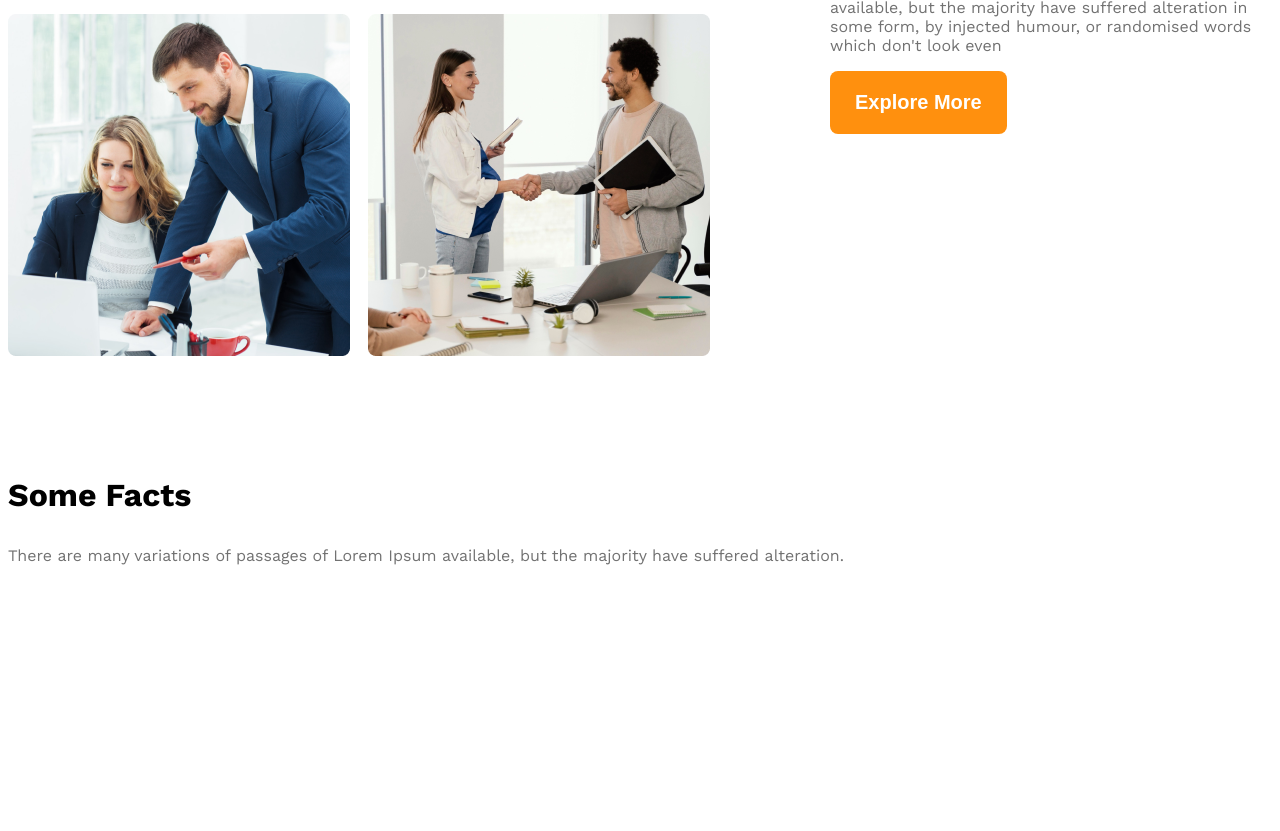
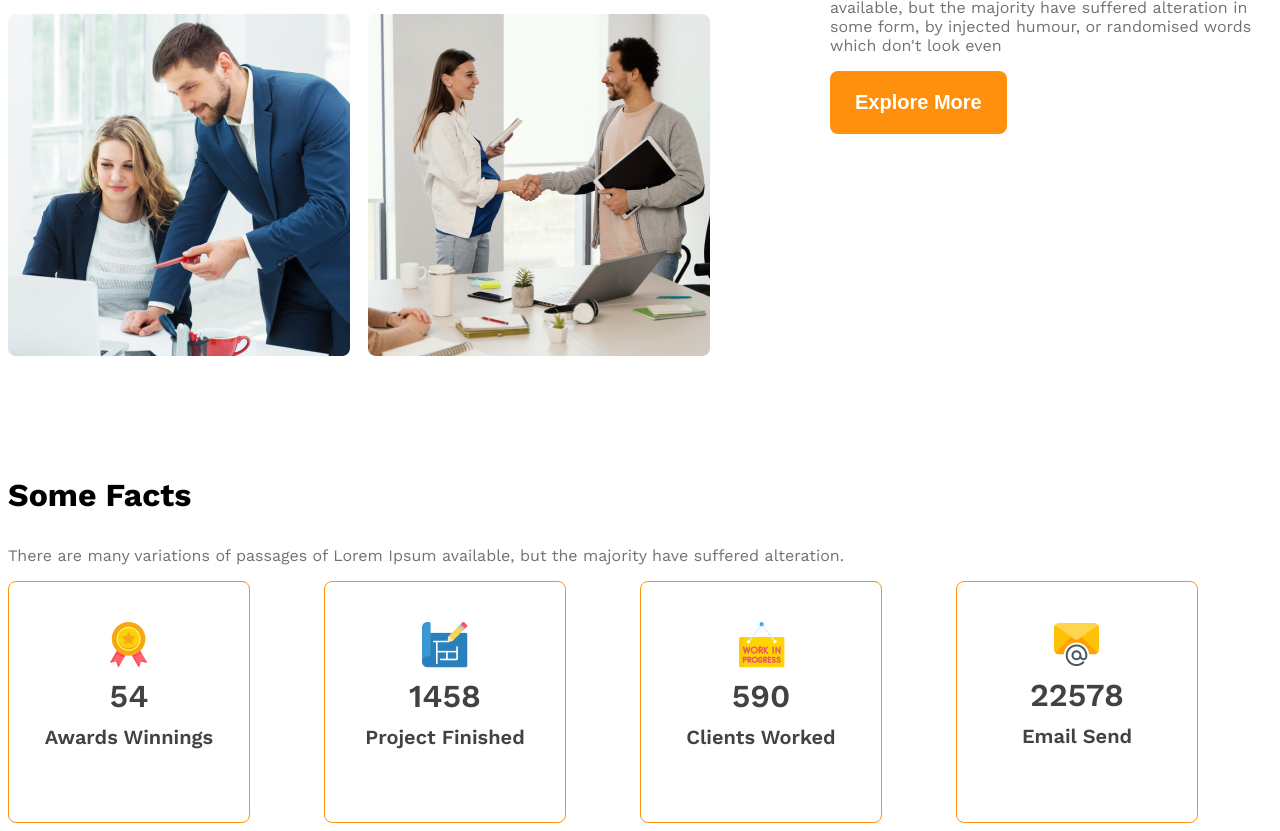
Before and after one commit to KAUSAR-BD/welcome-back-repo, a plain HTML site: page index.html in a window 1280 px wide. Shown: the part 1599-2430 px from the top of the page. Before the commit the page ends 2345 px from the top, so only its background shows below. Drawn offline with nearby package versions, Linux system fonts and the light colour scheme.

Commit message:
added some css in fact section

```diff
--- a/index.html
+++ b/index.html
@@ -69,29 +69,52 @@
           There are many variations of passages of Lorem Ipsum available, but
           the majority have suffered alteration.
         </p>
-        <div class="facts-container">
-          <!-- .facts*4>img.fact-icon+h4.fact-number+h5.fact-name -->
-           <div class="facts">
-            <img class="fact-icon" src="" alt="">
-            <h4 class="fact-number"></h4>
-            <h5 class="fact-name"></h5>
-           </div>
-           <div class="facts">
-            <img class="fact-icon" src="" alt="">
-            <h4 class="fact-number"></h4>
-            <h5 class="fact-name"></h5>
-           </div>
-           <div class="facts">
-            <img class="fact-icon" src="" alt="">
-            <h4 class="fact-number"></h4>
-            <h5 class="fact-name"></h5>
-           </div>
-           <div class="facts">
-            <img class="fact-icon" src="" alt="">
-            <h4 class="fact-number"></h4>
-            <h5 class="fact-name"></h5>
-           </div>
-
+        <div class="facts-container text-gray">
+          <!-- .fact-card*4>img.fact-icon+h4.fact-number+h5.fact-name -->
+          <div class="fact-card display-flex">
+            <div>
+              <img
+                src="images/icons/ribon.png"
+                alt="Number of Awards Winings"
+                class="fact-icon"
+              />
+              <h4 class="fact-number">54</h4>
+              <h5 class="fact-name">Awards Winnings</h5>
+            </div>
+          </div>
+          <div class="fact-card display-flex">
+            <div>
+              <img
+                src="images/icons/projects.png"
+                alt="Total Finished Project"
+                class="fact-icon"
+              />
+              <h4 class="fact-number">1458</h4>
+              <h5 class="fact-name">Project Finished</h5>
+            </div>
+          </div>
+          <div class="fact-card display-flex">
+            <div>
+              <img
+                src="images/icons/customers.png"
+                alt="Total Customer Number"
+                class="fact-icon"
+              />
+              <h4 class="fact-number">590</h4>
+              <h5 class="fact-name">Clients Worked</h5>
+            </div>
+          </div>
+          <div class="fact-card display-flex">
+            <div>
+              <img
+                src="images/icons/email.png"
+                alt="Number of Email Sender"
+                class="fact-icon"
+              />
+              <h4 class="fact-number">22578</h4>
+              <h5 class="fact-name">Email Send</h5>
+            </div>
+          </div>
         </div>
       </section>
     </main>
--- a/styles/architect.css
+++ b/styles/architect.css
@@ -13,12 +13,14 @@
   display: flex;
 }
 
-.text-primary{
+.text-primary {
   color: #ff900e;
 }
+/* dark2 */
 .text-gray {
   color: #424242;
 }
+/* dark3 */
 .text-light-gray {
   color: #727272;
 }
@@ -42,11 +44,11 @@ main {
   margin: 0 auto;
 }
 
-main > section{
+main > section {
   margin-top: 120px;
 }
 
-.section-title{
+.section-title {
   font-size: 2rem;
   font-weight: 700;
 }
@@ -114,13 +116,41 @@ we can write again again same style or use a shared style.
   gap: 18px;
 }
 
-.our-features{
+.our-features {
   margin-left: 120px;
   max-width: 530px;
 }
 
-#quick-list{
+#quick-list {
   font-weight: 500;
+}
+
+/* some facts related style*/
+
+.facts-container {
+  display: grid;
+  grid-template-columns: repeat(4, 1fr);
+}
+.fact-card {
+  border: 1px solid #ff900e;
+  width: 240px;
+  height: 240px;
+  border-radius: 8px;
+  text-align: center;
+  align-items: center;
+  justify-content: center;
+}
+.fact-number {
+  font-weight: 600;
+  font-size: 2rem;
+  margin-top: 5px;
+  margin-bottom: 10px;
+}
+
+.fact-name{
+  font-size: 1.25rem;
+  font-weight: 600;
+  margin-top: 10px;
 }
 
 /* responsive media qurey */
@@ -132,10 +162,10 @@ we can write again again same style or use a shared style.
     flex-direction: column;
   }
 
-  .team-img-container{
+  .team-img-container {
     grid-template-columns: repeat(1, 1fr);
   }
-  .our-features{
+  .our-features {
     margin-left: 20px;
   }
 
@@ -156,11 +186,11 @@ we can write again again same style or use a shared style.
 
 /* medium devices */
 
-@media screen and (min-width:576px) and (max-width:992px){
-  .teams{
+@media screen and (min-width: 576px) and (max-width: 992px) {
+  .teams {
     flex-direction: column;
   }
-  .our-features{
+  .our-features {
     margin: 50px auto;
   }
 }
```
Lines whose indentation alone changed are shown as unchanged.
